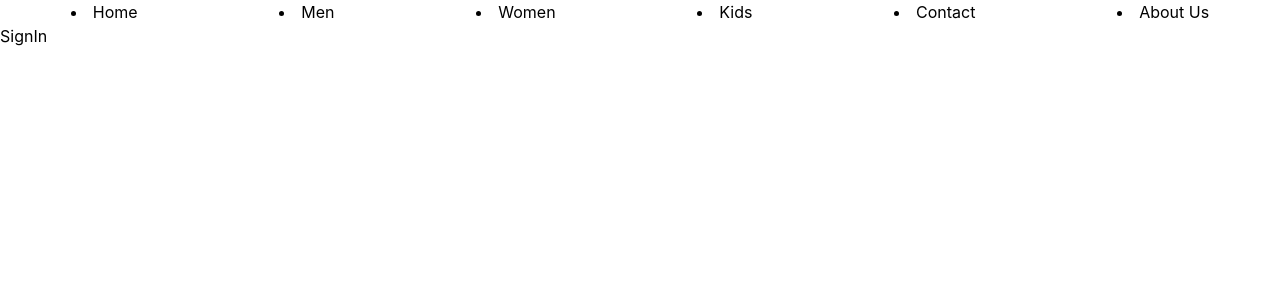
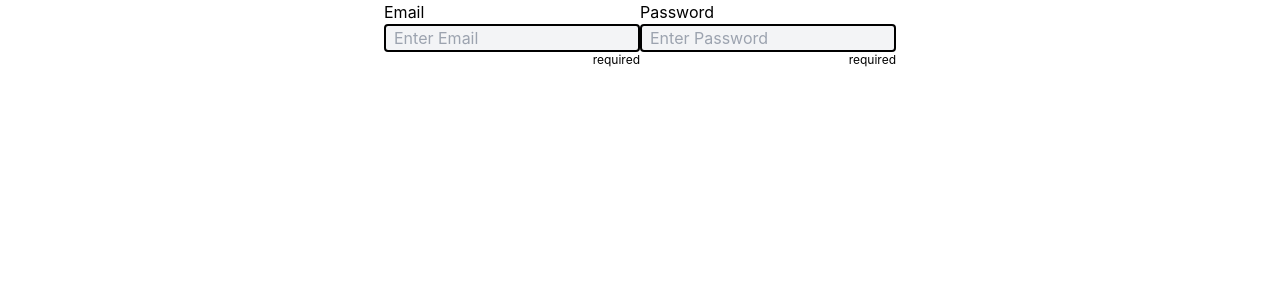
Before and after one commit to nehalprasad/ecommerce, a React (Create React App) app: page /signIn in a window 1280 px wide. Shown: the top 300 px of the page. Built offline with nearby package versions, Linux system fonts and the light colour scheme.

Commit message:
Text Field

```diff
--- a/src/process/application/App.js
+++ b/src/process/application/App.js
@@ -16,7 +16,7 @@ import { Cart } from "../../show/pages/private";
 const App = () => {
   return (
     <Router>
-      <Navbar />
+      {/* <Navbar /> */}
       <Routes>
         <Route path="/" element={<Home />} />
         <Route path="/about" element={<About />} />
--- /dev/null
+++ b/src/show/components/TextField/index.js
@@ -0,0 +1,23 @@
+import React from "react";
+
+const TextField = ({
+  label = "",
+  placeholder = "",
+  required = false,
+  value = "",
+  password = false,
+}) => (
+  <div>
+    <h6>{label}</h6>
+    <input
+      placeholder={placeholder}
+      type={password ? "password" : "text"}
+      password={true}
+      className="bg-gray-100 text-black w-64 px-2 rounded border-2 border-black"
+    //   value={value}
+    />
+    <h6 className="text-xs text-right">{required && "required"}</h6>
+  </div>
+);
+
+export default TextField;
--- a/src/show/components/index.js
+++ b/src/show/components/index.js
@@ -1,3 +1,4 @@
 import Navbar from "./Navbar";
+import TextField from "./TextField";
 
-export {Navbar}
+export { Navbar, TextField };
--- a/src/show/pages/public/SignIn/index.js
+++ b/src/show/pages/public/SignIn/index.js
@@ -1,8 +1,14 @@
-import React from 'react'
+import React, { useState } from 'react'
+import { TextField } from '../../../components'
 
 function SignIn() {
+  const [email, setEmail] = useState('')
+  const [password, setPassword] = useState('')
   return (
-    <div>SignIn</div>
+    <div className='flex justify-center items-center flex flex-row'>
+        <TextField label='Email' placeholder='Enter Email' required value={email} />
+        <TextField label='Password' placeholder='Enter Password' required value={password} password />
+    </div>
   )
 }
 
```
